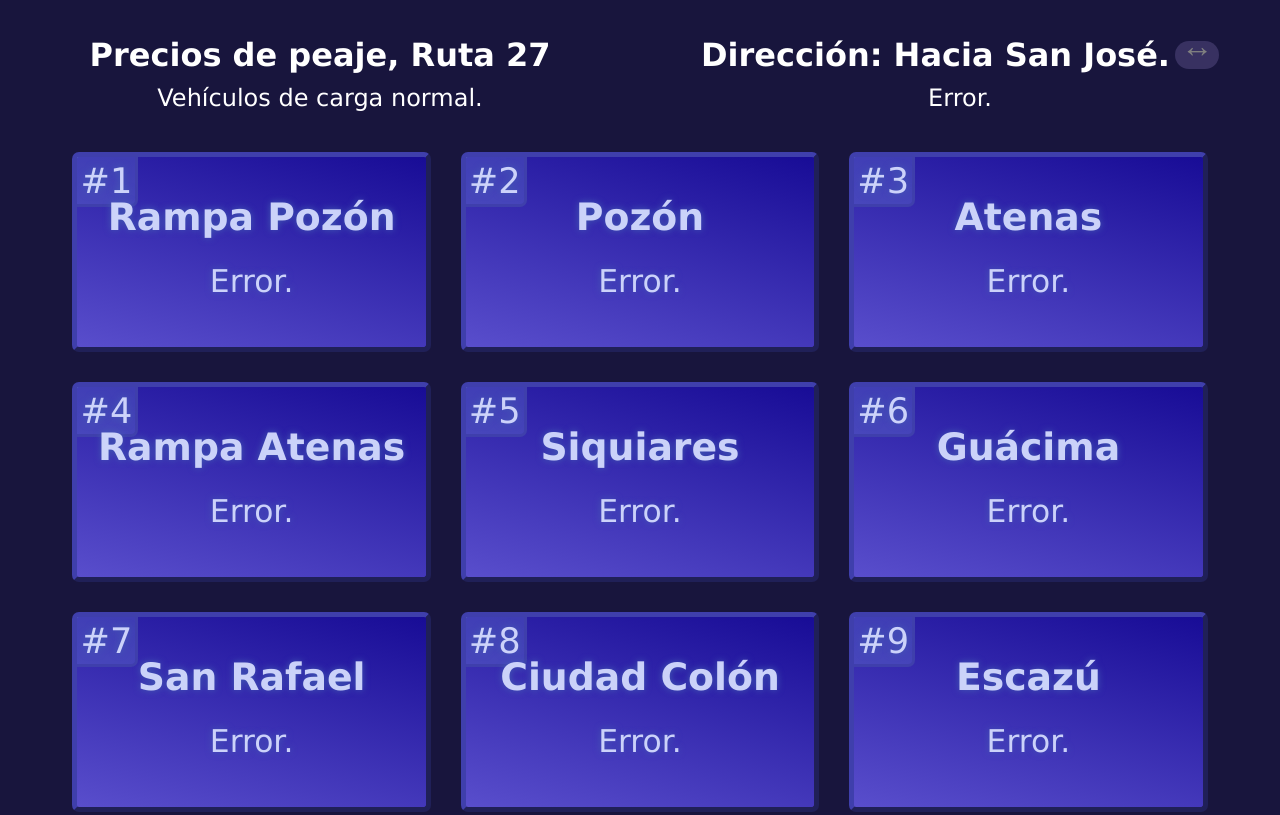
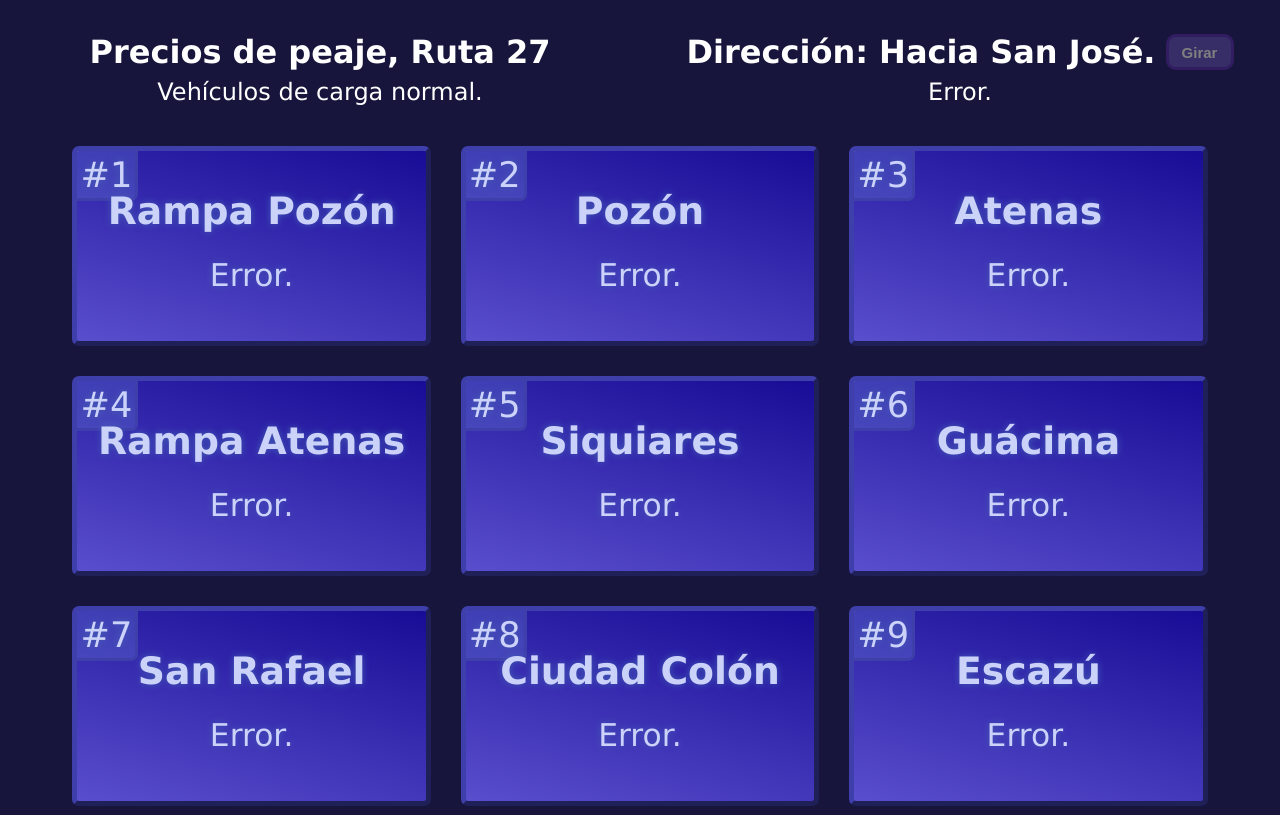
Before and after one commit to NaxoW77/Public, a plain HTML site: page Ruta27.html in a window 1280 px wide. Shown: the top 815 px of the page. Drawn offline with Linux system fonts and the light colour scheme; no server answers.

Commit message:
Add files via upload

```diff
--- a/Ruta27.html
+++ b/Ruta27.html
@@ -40,19 +40,23 @@
             color: rgb(0, 196, 196);
             font-size: 32px;
             margin-top: -3px;
-            margin-left: 5px;
-            background-color: rgba(67, 59, 109, 0.753);
-            border-radius: 20px;
+            margin-left: 10px;
+            background-color: rgba(65, 54, 117, 0.753);
+            border-radius: 10px;
             display: table-cell;
             vertical-align: middle;
             height: auto;
             font-weight: 900;
-            border: none;
+            border: 3px solid rgb(50, 29, 99);
         }
 
         button>div {
-            height: 40px;
-            margin-top: -14px;
+            height: 28px;
+            width: 50px;
+            display: table-cell;
+            vertical-align: middle;
+            font-size: 15px;
+            font-weight: 800;
         }
 
         button:hover {
@@ -124,7 +128,7 @@
         }
 
         .titleSubBox>h1 {
-            margin-top: 10px;
+            margin-top: 7px;
             height: 50px;
             padding: 0px;
             height: auto;
@@ -132,7 +136,7 @@
 
         .titleSubBox>h2 {
             font-weight: 200;
-            margin-top: 10px;
+            margin-top: 7px;
         }
 
         .content {
@@ -352,8 +356,8 @@
         </div>
         <div class="titleBox">
             <div class="titleSubBox">
-                <h1 id="dirTxt">Dirección: <span>Hacia San José.</span><button
-                    id="changeButton"><div>&LeftRightArrow;</div></button></h1>
+                <h1 id="dirTxt">Dirección: <span><span>Hacia San José.</span><button
+                    id="changeButton"><div>Girar</div></button></span></h1>
                 <h2 id="updTxt">Cargando...</h2>
             </div>
         </div>
@@ -557,12 +561,12 @@
             }
         }
         route == 0 ? (route = 1,
-            dirTxt.querySelector("span").innerHTML = "Hacia San José.",
+            dirTxt.querySelector("span>span").innerHTML = "Hacia San José.",
             dirTxt.querySelector("button").style.color = "")
 
             : (route = 0,
-                dirTxt.querySelector("span").innerHTML = "Desde San José.",
-                dirTxt.querySelector("button").style.color = "#9a00ff")
+                dirTxt.querySelector("span>span").innerHTML = "Desde San José.",
+                dirTxt.querySelector("button").style.color = "rgb(171, 125, 221)")
         console.log(route)
     }
 
```
